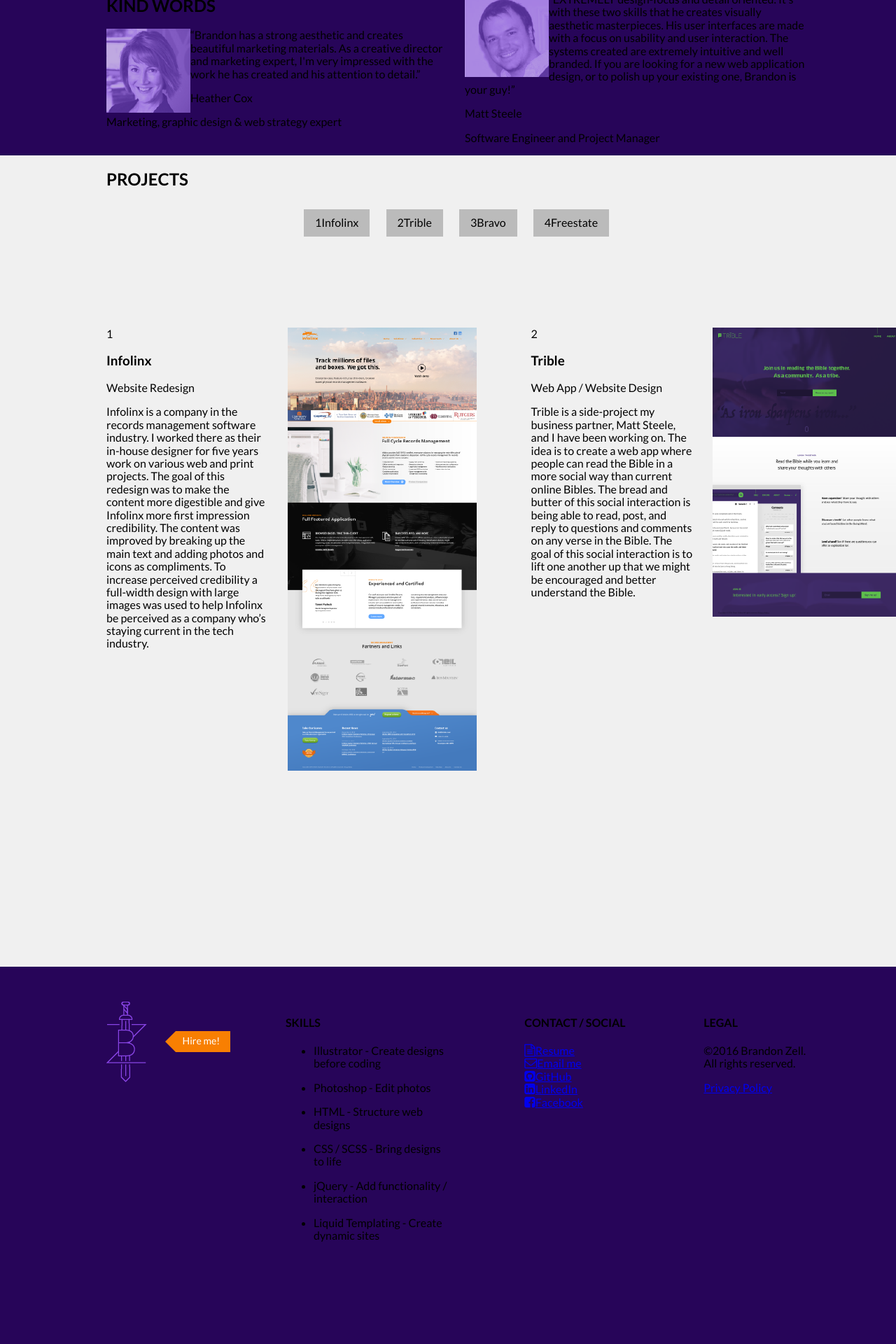
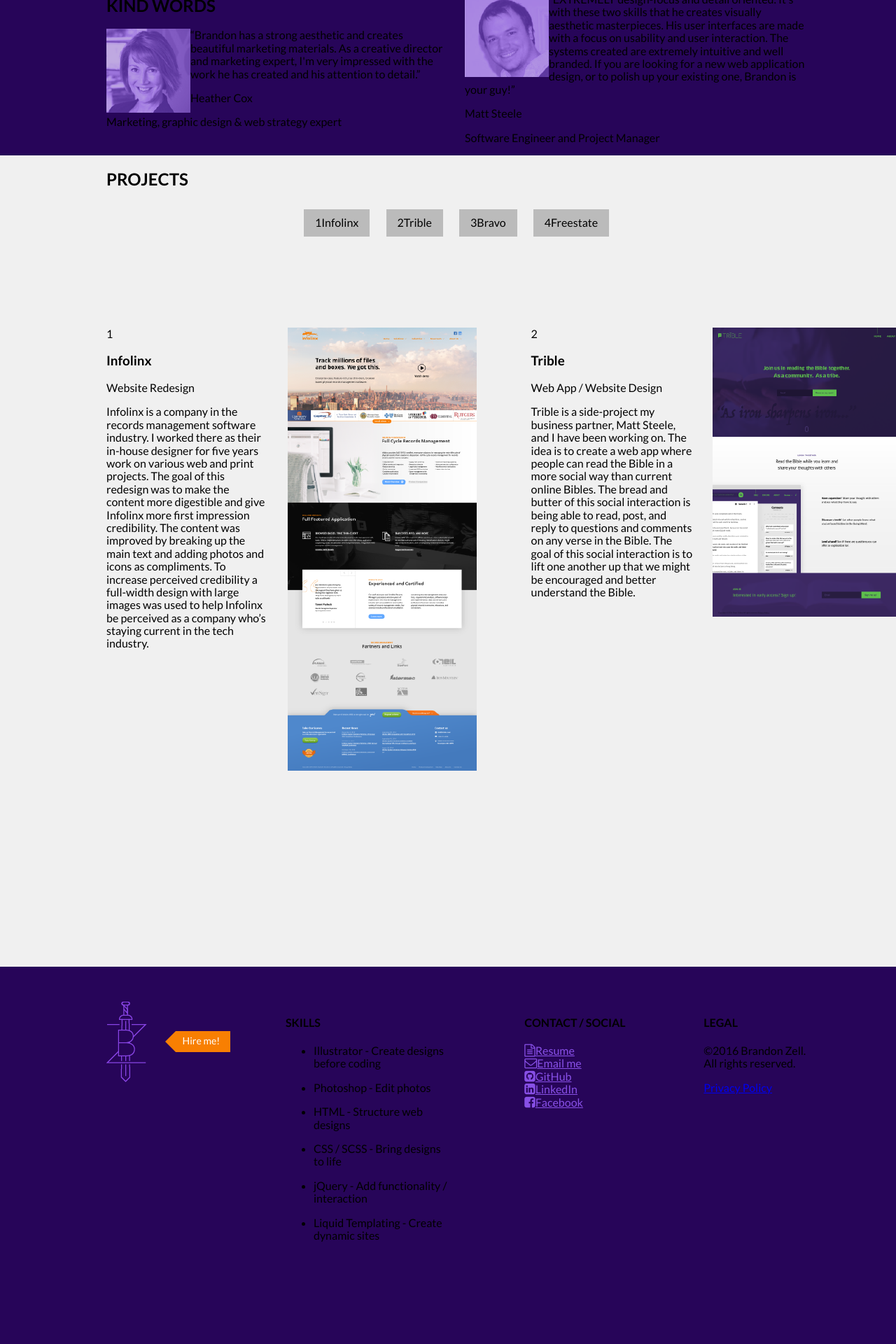
Before and after one commit to bzle/brandonz-me, a Jekyll site: the page built from index.html, in a window 1280 px wide. Shown: the part 749-2669 px from the top of the page at 70% size. Built offline with Jekyll 4.4.1, drawn with Linux system fonts in a browser that asks for light colours; nearby versions of some CDN libraries.

Commit message:
Updated '/css/style.scss' via CloudCannon

```diff
--- a/css/style.scss
+++ b/css/style.scss
@@ -909,11 +909,16 @@ footer:hover {
     position: absolute;
 }
 .contact-social__link {
+    color: #8850E7;
     display: block;
     white-space: nowrap;
 }
 .contact-social__link i {
+    color: #8850E7;
     font-size: 18px;
+}
+.contact-social__spacer {
+    background-color: #8850E7;
 }
 .logo__alert-box {
     position: absolute;
```
